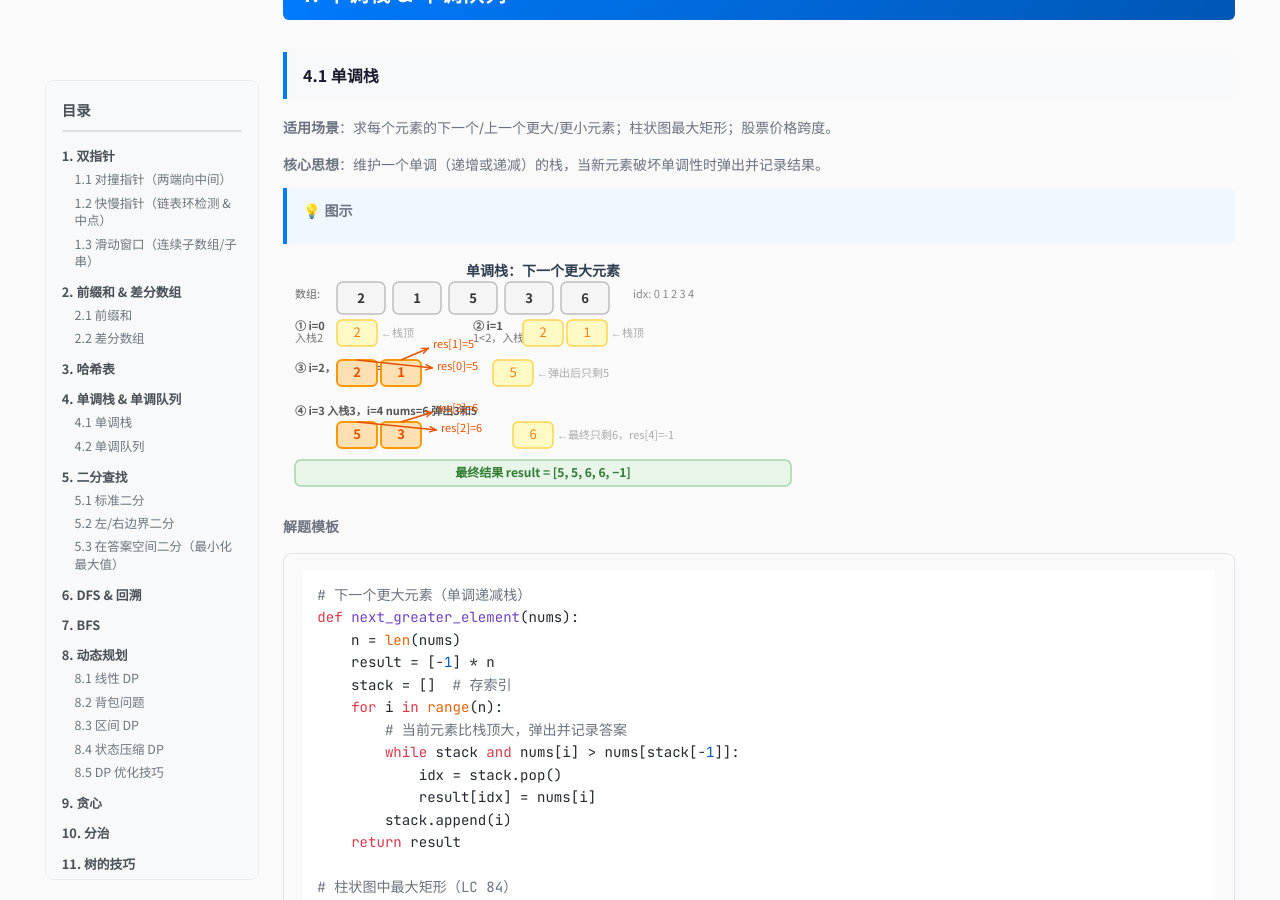
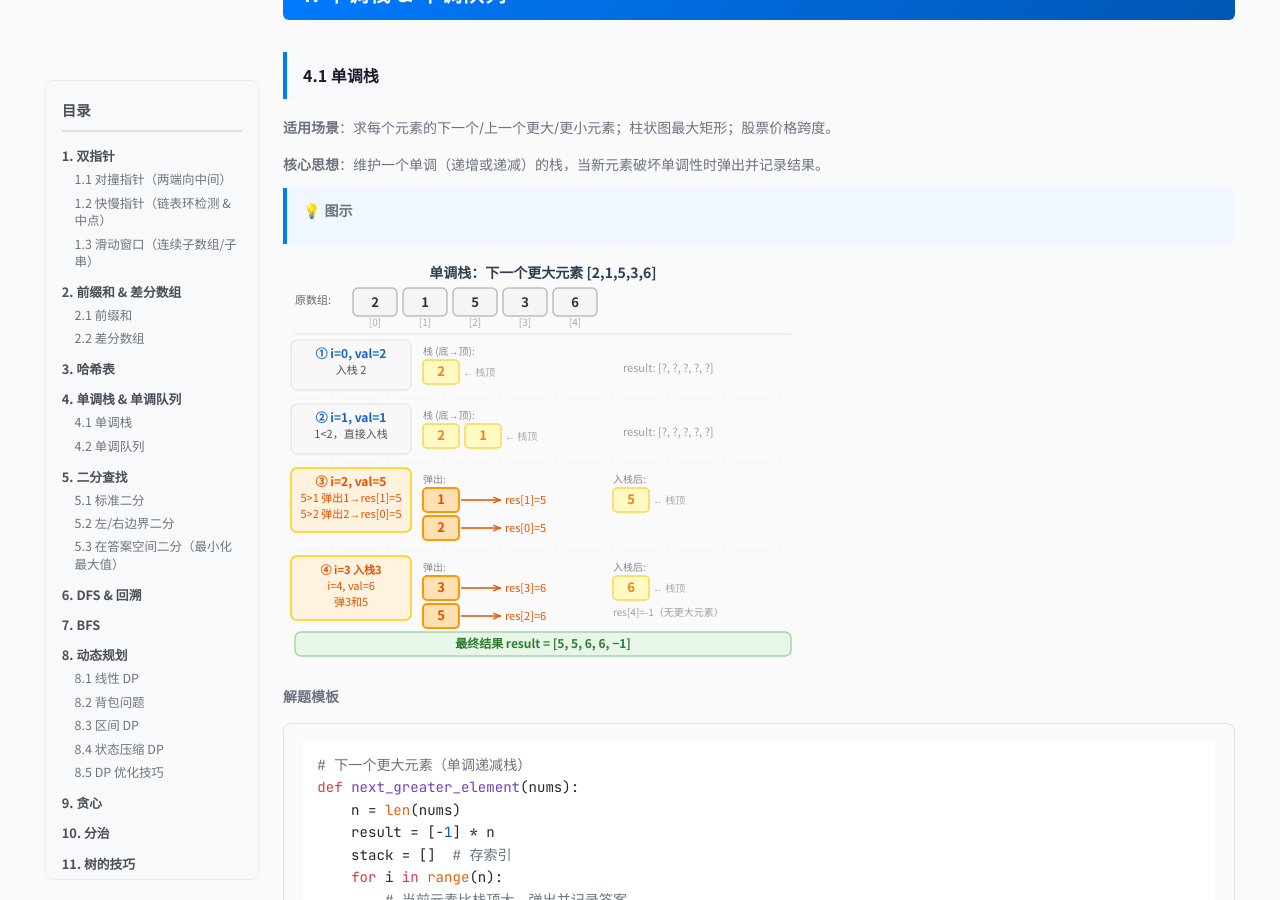
Before and after one commit to chengenbao/chengenbao.github.io, a Jekyll site: the page built from notes/algo-tricks.md, in a window 1280 px wide and 900 px high, scrolled down 8528 px. Built offline with Jekyll 4.4.1, drawn with Linux system fonts in a browser that asks for light colours; nearby versions of some CDN libraries.

Commit message:
fix: redesign monotonic-stack SVG with vertical step layout to eliminate overlap

```diff
--- a/notes/algo-tricks.md
+++ b/notes/algo-tricks.md
@@ -510,63 +510,118 @@ def longest_consecutive(nums):
 > 💡 **图示**
 
 <div style="overflow-x:auto;margin:1rem 0">
-<svg viewBox="0 0 520 230" xmlns="http://www.w3.org/2000/svg" style="max-width:520px;width:100%;font-family:'Noto Sans SC',sans-serif;font-size:13px">
+<svg viewBox="0 0 520 400" xmlns="http://www.w3.org/2000/svg" style="max-width:520px;width:100%;font-family:'Noto Sans SC',sans-serif;font-size:13px">
   <defs>
     <marker id="ms-arr" viewBox="0 0 10 10" refX="9" refY="5" markerWidth="6" markerHeight="6" orient="auto">
       <path d="M1,2 L8,5 L1,8" fill="none" stroke="#e65100" stroke-width="1.5" stroke-linecap="round" stroke-linejoin="round"/>
     </marker>
   </defs>
-  <text x="260" y="16" text-anchor="middle" font-weight="bold" fill="#2c3e50" font-size="14">单调栈：下一个更大元素</text>
-  <text x="12" y="38" fill="#666" font-size="11">数组:</text>
-  <rect x="54" y="22" width="48" height="32" rx="6" fill="#f5f5f5" stroke="#bdbdbd" stroke-width="1.5"/>
-  <text x="78" y="43" text-anchor="middle" fill="#333" font-weight="bold">2</text>
-  <rect x="110" y="22" width="48" height="32" rx="6" fill="#f5f5f5" stroke="#bdbdbd" stroke-width="1.5"/>
-  <text x="134" y="43" text-anchor="middle" fill="#333" font-weight="bold">1</text>
-  <rect x="166" y="22" width="48" height="32" rx="6" fill="#f5f5f5" stroke="#bdbdbd" stroke-width="1.5"/>
-  <text x="190" y="43" text-anchor="middle" fill="#333" font-weight="bold">5</text>
-  <rect x="222" y="22" width="48" height="32" rx="6" fill="#f5f5f5" stroke="#bdbdbd" stroke-width="1.5"/>
-  <text x="246" y="43" text-anchor="middle" fill="#333" font-weight="bold">3</text>
-  <rect x="278" y="22" width="48" height="32" rx="6" fill="#f5f5f5" stroke="#bdbdbd" stroke-width="1.5"/>
-  <text x="302" y="43" text-anchor="middle" fill="#333" font-weight="bold">6</text>
-  <text x="350" y="38" fill="#888" font-size="11">idx: 0  1  2  3  4</text>
-  <text x="12" y="70" fill="#555" font-size="11" font-weight="bold">&#x2460; i=0</text>
-  <text x="12" y="82" fill="#777" font-size="11">入栈2</text>
-  <rect x="54" y="60" width="40" height="26" rx="5" fill="#fff9c4" stroke="#ffd54f" stroke-width="1.5"/>
-  <text x="74" y="77" text-anchor="middle" fill="#f57f17">2</text>
-  <text x="98" y="77" fill="#aaa" font-size="11">&#x2190;栈顶</text>
-  <text x="190" y="70" fill="#555" font-size="11" font-weight="bold">&#x2461; i=1</text>
-  <text x="190" y="82" fill="#777" font-size="11">1&lt;2，入栈1</text>
-  <rect x="240" y="60" width="40" height="26" rx="5" fill="#fff9c4" stroke="#ffd54f" stroke-width="1.5"/>
-  <text x="260" y="77" text-anchor="middle" fill="#f57f17">2</text>
-  <rect x="284" y="60" width="40" height="26" rx="5" fill="#fff9c4" stroke="#ffd54f" stroke-width="1.5"/>
-  <text x="304" y="77" text-anchor="middle" fill="#f57f17">1</text>
-  <text x="328" y="77" fill="#aaa" font-size="11">&#x2190;栈顶</text>
-  <text x="12" y="112" fill="#555" font-size="11" font-weight="bold">&#x2462; i=2，nums[i]=5</text>
-  <rect x="54" y="100" width="40" height="26" rx="5" fill="#ffe0b2" stroke="#ff9800" stroke-width="2"/>
-  <text x="74" y="117" text-anchor="middle" fill="#e65100" font-weight="bold">2</text>
-  <rect x="98" y="100" width="40" height="26" rx="5" fill="#ffe0b2" stroke="#ff9800" stroke-width="2"/>
-  <text x="118" y="117" text-anchor="middle" fill="#e65100" font-weight="bold">1</text>
-  <line x1="118" y1="100" x2="146" y2="88" stroke="#e65100" stroke-width="1.5" marker-end="url(#ms-arr)"/>
-  <text x="150" y="88" fill="#e65100" font-size="11">res[1]=5</text>
-  <line x1="74" y1="100" x2="150" y2="108" stroke="#e65100" stroke-width="1.5" marker-end="url(#ms-arr)"/>
-  <text x="154" y="110" fill="#e65100" font-size="11">res[0]=5</text>
-  <rect x="210" y="100" width="40" height="26" rx="5" fill="#fff9c4" stroke="#ffd54f" stroke-width="1.5"/>
-  <text x="230" y="117" text-anchor="middle" fill="#f57f17">5</text>
-  <text x="254" y="117" fill="#aaa" font-size="11">&#x2190;弹出后只剩5</text>
-  <text x="12" y="155" fill="#555" font-size="11" font-weight="bold">&#x2463; i=3 入栈3，i=4 nums=6 弹出3和5</text>
-  <rect x="54" y="162" width="40" height="26" rx="5" fill="#ffe0b2" stroke="#ff9800" stroke-width="2"/>
-  <text x="74" y="179" text-anchor="middle" fill="#e65100" font-weight="bold">5</text>
-  <rect x="98" y="162" width="40" height="26" rx="5" fill="#ffe0b2" stroke="#ff9800" stroke-width="2"/>
-  <text x="118" y="179" text-anchor="middle" fill="#e65100" font-weight="bold">3</text>
-  <line x1="118" y1="162" x2="150" y2="152" stroke="#e65100" stroke-width="1.5" marker-end="url(#ms-arr)"/>
-  <text x="154" y="152" fill="#e65100" font-size="11">res[3]=6</text>
-  <line x1="74" y1="162" x2="154" y2="170" stroke="#e65100" stroke-width="1.5" marker-end="url(#ms-arr)"/>
-  <text x="158" y="172" fill="#e65100" font-size="11">res[2]=6</text>
-  <rect x="230" y="162" width="40" height="26" rx="5" fill="#fff9c4" stroke="#ffd54f" stroke-width="1.5"/>
-  <text x="250" y="179" text-anchor="middle" fill="#f57f17">6</text>
-  <text x="274" y="179" fill="#aaa" font-size="11">&#x2190;最终只剩6，res[4]=-1</text>
-  <rect x="12" y="200" width="496" height="26" rx="6" fill="#e8f5e9" stroke="#a5d6a7" stroke-width="1.5"/>
-  <text x="260" y="217" text-anchor="middle" fill="#2e7d32" font-weight="bold" font-size="12">最终结果 result = [5, 5, 6, 6, &#x2212;1]</text>
+
+  <!-- Title -->
+  <text x="260" y="18" text-anchor="middle" font-weight="bold" fill="#2c3e50" font-size="14">单调栈：下一个更大元素 [2,1,5,3,6]</text>
+
+  <!-- ── 顶部：原数组 ── y=28 -->
+  <text x="12" y="44" fill="#666" font-size="11">原数组:</text>
+  <rect x="70"  y="28" width="44" height="28" rx="5" fill="#f5f5f5" stroke="#bdbdbd" stroke-width="1.5"/>
+  <text x="92"  y="47" text-anchor="middle" fill="#333" font-weight="bold">2</text>
+  <text x="92"  y="66" text-anchor="middle" fill="#aaa" font-size="10">[0]</text>
+  <rect x="120" y="28" width="44" height="28" rx="5" fill="#f5f5f5" stroke="#bdbdbd" stroke-width="1.5"/>
+  <text x="142" y="47" text-anchor="middle" fill="#333" font-weight="bold">1</text>
+  <text x="142" y="66" text-anchor="middle" fill="#aaa" font-size="10">[1]</text>
+  <rect x="170" y="28" width="44" height="28" rx="5" fill="#f5f5f5" stroke="#bdbdbd" stroke-width="1.5"/>
+  <text x="192" y="47" text-anchor="middle" fill="#333" font-weight="bold">5</text>
+  <text x="192" y="66" text-anchor="middle" fill="#aaa" font-size="10">[2]</text>
+  <rect x="220" y="28" width="44" height="28" rx="5" fill="#f5f5f5" stroke="#bdbdbd" stroke-width="1.5"/>
+  <text x="242" y="47" text-anchor="middle" fill="#333" font-weight="bold">3</text>
+  <text x="242" y="66" text-anchor="middle" fill="#aaa" font-size="10">[3]</text>
+  <rect x="270" y="28" width="44" height="28" rx="5" fill="#f5f5f5" stroke="#bdbdbd" stroke-width="1.5"/>
+  <text x="292" y="47" text-anchor="middle" fill="#333" font-weight="bold">6</text>
+  <text x="292" y="66" text-anchor="middle" fill="#aaa" font-size="10">[4]</text>
+
+  <!-- 分隔线 -->
+  <line x1="12" y1="74" x2="508" y2="74" stroke="#e0e0e0" stroke-width="1"/>
+
+  <!-- ── 步骤① i=0 ── y_base=82 -->
+  <rect x="8" y="80" width="120" height="50" rx="6" fill="#f8f8f8" stroke="#e0e0e0" stroke-width="1"/>
+  <text x="68" y="98"  text-anchor="middle" fill="#1565c0" font-size="12" font-weight="bold">① i=0, val=2</text>
+  <text x="68" y="114" text-anchor="middle" fill="#555" font-size="11">入栈 2</text>
+  <!-- 栈内容 -->
+  <text x="140" y="95" fill="#888" font-size="10">栈 (底→顶):</text>
+  <rect x="140" y="100" width="36" height="24" rx="4" fill="#fff9c4" stroke="#ffd54f" stroke-width="1.5"/>
+  <text x="158" y="116" text-anchor="middle" fill="#f57f17" font-weight="bold">2</text>
+  <text x="180" y="116" fill="#aaa" font-size="10">← 栈顶</text>
+  <!-- 结果 -->
+  <text x="340" y="112" fill="#9e9e9e" font-size="11">result: [?, ?, ?, ?, ?]</text>
+
+  <!-- 分隔线 -->
+  <line x1="12" y1="138" x2="508" y2="138" stroke="#f0f0f0" stroke-width="1" stroke-dasharray="4,3"/>
+
+  <!-- ── 步骤② i=1 ── y_base=146 -->
+  <rect x="8" y="144" width="120" height="50" rx="6" fill="#f8f8f8" stroke="#e0e0e0" stroke-width="1"/>
+  <text x="68" y="162" text-anchor="middle" fill="#1565c0" font-size="12" font-weight="bold">② i=1, val=1</text>
+  <text x="68" y="178" text-anchor="middle" fill="#555" font-size="11">1&lt;2，直接入栈</text>
+  <!-- 栈内容 -->
+  <text x="140" y="159" fill="#888" font-size="10">栈 (底→顶):</text>
+  <rect x="140" y="164" width="36" height="24" rx="4" fill="#fff9c4" stroke="#ffd54f" stroke-width="1.5"/>
+  <text x="158" y="180" text-anchor="middle" fill="#f57f17" font-weight="bold">2</text>
+  <rect x="182" y="164" width="36" height="24" rx="4" fill="#fff9c4" stroke="#ffd54f" stroke-width="1.5"/>
+  <text x="200" y="180" text-anchor="middle" fill="#f57f17" font-weight="bold">1</text>
+  <text x="222" y="180" fill="#aaa" font-size="10">← 栈顶</text>
+  <!-- 结果 -->
+  <text x="340" y="176" fill="#9e9e9e" font-size="11">result: [?, ?, ?, ?, ?]</text>
+
+  <!-- 分隔线 -->
+  <line x1="12" y1="202" x2="508" y2="202" stroke="#f0f0f0" stroke-width="1" stroke-dasharray="4,3"/>
+
+  <!-- ── 步骤③ i=2 ── y_base=210 -->
+  <rect x="8" y="208" width="120" height="64" rx="6" fill="#fff3e0" stroke="#ffcc02" stroke-width="1.5"/>
+  <text x="68" y="226" text-anchor="middle" fill="#e65100" font-size="12" font-weight="bold">③ i=2, val=5</text>
+  <text x="68" y="242" text-anchor="middle" fill="#e65100" font-size="11">5&gt;1 弹出1→res[1]=5</text>
+  <text x="68" y="258" text-anchor="middle" fill="#e65100" font-size="11">5&gt;2 弹出2→res[0]=5</text>
+  <!-- 被弹出的栈元素（高亮橙色） -->
+  <text x="140" y="223" fill="#888" font-size="10">弹出:</text>
+  <rect x="140" y="228" width="36" height="24" rx="4" fill="#ffe0b2" stroke="#ff9800" stroke-width="2"/>
+  <text x="158" y="244" text-anchor="middle" fill="#e65100" font-weight="bold">1</text>
+  <line x1="178" y1="240" x2="218" y2="240" stroke="#e65100" stroke-width="1.5" marker-end="url(#ms-arr)"/>
+  <text x="222" y="244" fill="#e65100" font-size="11">res[1]=5</text>
+  <rect x="140" y="256" width="36" height="24" rx="4" fill="#ffe0b2" stroke="#ff9800" stroke-width="2"/>
+  <text x="158" y="272" text-anchor="middle" fill="#e65100" font-weight="bold">2</text>
+  <line x1="178" y1="268" x2="218" y2="268" stroke="#e65100" stroke-width="1.5" marker-end="url(#ms-arr)"/>
+  <text x="222" y="272" fill="#e65100" font-size="11">res[0]=5</text>
+  <!-- 剩余栈 -->
+  <text x="330" y="223" fill="#888" font-size="10">入栈后:</text>
+  <rect x="330" y="228" width="36" height="24" rx="4" fill="#fff9c4" stroke="#ffd54f" stroke-width="1.5"/>
+  <text x="348" y="244" text-anchor="middle" fill="#f57f17" font-weight="bold">5</text>
+  <text x="370" y="244" fill="#aaa" font-size="10">← 栈顶</text>
+
+  <!-- 分隔线 -->
+  <line x1="12" y1="290" x2="508" y2="290" stroke="#f0f0f0" stroke-width="1" stroke-dasharray="4,3"/>
+
+  <!-- ── 步骤④ i=3,4 ── y_base=298 -->
+  <rect x="8" y="296" width="120" height="64" rx="6" fill="#fff3e0" stroke="#ffcc02" stroke-width="1.5"/>
+  <text x="68" y="314" text-anchor="middle" fill="#e65100" font-size="11" font-weight="bold">④ i=3 入栈3</text>
+  <text x="68" y="330" text-anchor="middle" fill="#e65100" font-size="11">i=4, val=6</text>
+  <text x="68" y="346" text-anchor="middle" fill="#e65100" font-size="11">弹3和5</text>
+  <!-- 弹出元素 -->
+  <text x="140" y="311" fill="#888" font-size="10">弹出:</text>
+  <rect x="140" y="316" width="36" height="24" rx="4" fill="#ffe0b2" stroke="#ff9800" stroke-width="2"/>
+  <text x="158" y="332" text-anchor="middle" fill="#e65100" font-weight="bold">3</text>
+  <line x1="178" y1="328" x2="218" y2="328" stroke="#e65100" stroke-width="1.5" marker-end="url(#ms-arr)"/>
+  <text x="222" y="332" fill="#e65100" font-size="11">res[3]=6</text>
+  <rect x="140" y="344" width="36" height="24" rx="4" fill="#ffe0b2" stroke="#ff9800" stroke-width="2"/>
+  <text x="158" y="360" text-anchor="middle" fill="#e65100" font-weight="bold">5</text>
+  <line x1="178" y1="356" x2="218" y2="356" stroke="#e65100" stroke-width="1.5" marker-end="url(#ms-arr)"/>
+  <text x="222" y="360" fill="#e65100" font-size="11">res[2]=6</text>
+  <!-- 剩余栈 -->
+  <text x="330" y="311" fill="#888" font-size="10">入栈后:</text>
+  <rect x="330" y="316" width="36" height="24" rx="4" fill="#fff9c4" stroke="#ffd54f" stroke-width="1.5"/>
+  <text x="348" y="332" text-anchor="middle" fill="#f57f17" font-weight="bold">6</text>
+  <text x="370" y="332" fill="#aaa" font-size="10">← 栈顶</text>
+  <text x="330" y="356" fill="#9e9e9e" font-size="10">res[4]=-1（无更大元素）</text>
+
+  <!-- 结果汇总 -->
+  <rect x="12" y="372" width="496" height="24" rx="6" fill="#e8f5e9" stroke="#a5d6a7" stroke-width="1.5"/>
+  <text x="260" y="388" text-anchor="middle" fill="#2e7d32" font-weight="bold" font-size="12">最终结果 result = [5, 5, 6, 6, −1]</text>
 </svg>
 </div>
 
```
